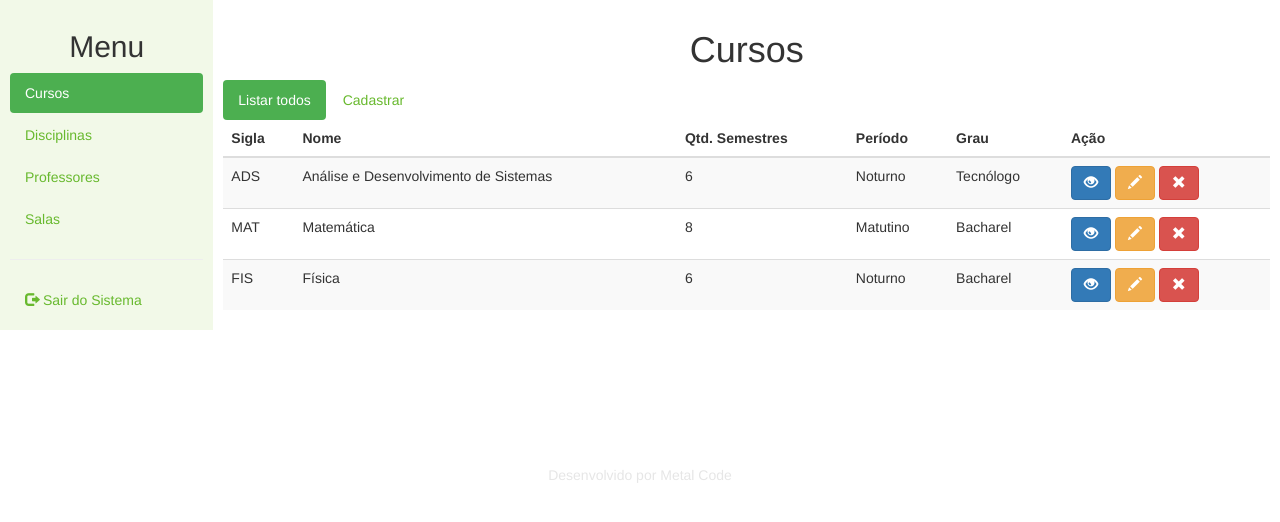
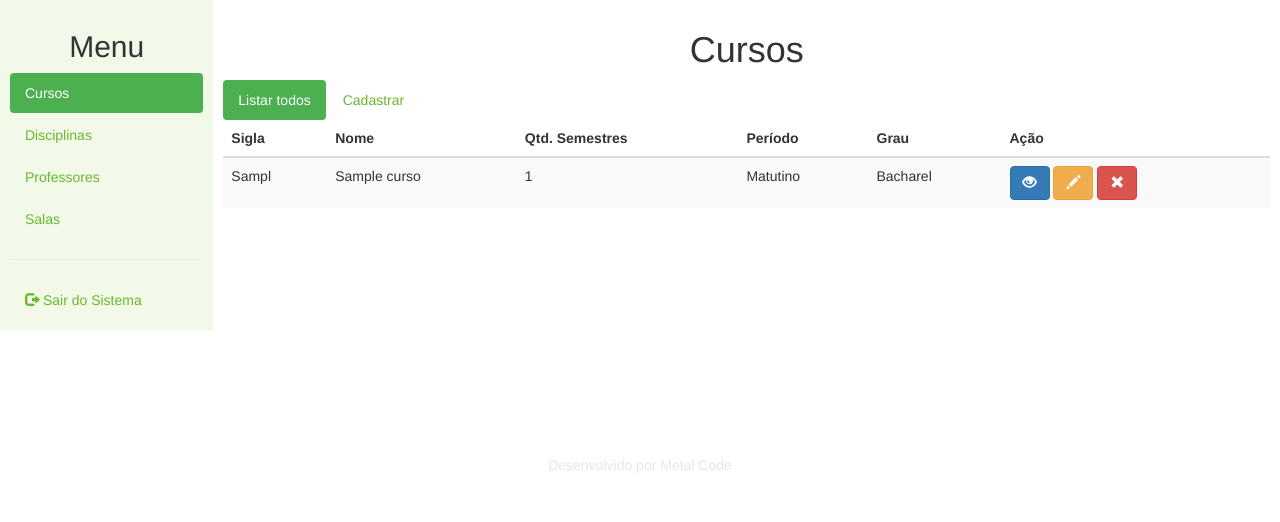
Before and after one commit to Metal-Brain/class_clock, a CodeIgniter app: page /class_clock/index.php/curso/index in a window 1280 px wide. Shown: the part 100-622 px from the top of the page. Run offline with CodeIgniter, Linux system fonts and the light colour scheme; data comes from the database, SQL or seed files in the repository; tables that the repository leaves empty hold one stand-in row (values such as "Sample post"); some libraries are stand-ins or nearby versions.

Commit message:
Listagem de Cursos

```diff
--- a/application/controllers/Curso.php
+++ b/application/controllers/Curso.php
@@ -21,8 +21,15 @@
     public function cadastrar () {
       //Carregar as bibliotecas de validação
       $this->load->library('form_validation');
-      $this->load->helper(array('form'));
-      $this->load->model(array('Curso_model','CursoTemPeriodo_model'));
+      $this->load->helper(array('form','dropdown'));
+      $this->load->model(array(
+        'Curso_model',
+        'CursoTemPeriodo_model',
+        'CursoTemDisciplina_model',
+        'Grau_model',
+        'Periodo_model',
+        'disciplina_model'
+      ));
 
       //Define regras de validação do formulario!!!
       $this->form_validation->set_rules('nome', 'nome do curso',array('required', 'min_length[5]','trim','ucwords'));
@@ -37,12 +44,10 @@
       //condição para o formulario
       if($this->form_validation->run() == FALSE){
 
-        $this->load->model(array('Grau_model','Periodo_model','disciplina_model'));
-        $this->load->helper(array('dropdown'));
-
         $dados['graus']         = convert($this->Grau_model->getAll(), True);
         $dados['periodo']       = convert($this->Periodo_model->getAll());
         $dados['disciplinas']   = convert($this->disciplina_model->getAll());
+        $dados['cursos']        = $this->Curso_model->getAll();
 
         $this->load->view('cursos',$dados);
 
@@ -65,7 +70,7 @@
             $this->CursoTemPeriodo_model->insert($idCurso,$idPeriodo);
 
           foreach ($disciplinas as $idDisciplina)
-            $this->CursoTemDisciplina_model->insert($idCurso,$idPeriodo);
+            $this->CursoTemDisciplina_model->insert($idCurso,$idDisciplina);
 
           $this->session->set_flashdata('success','Curso cadastrado com sucesso');
         } else {
--- a/application/models/Curso_model.php
+++ b/application/models/Curso_model.php
@@ -13,7 +13,13 @@
           *@author Felipe Ribeiro da Silva
           *@since 2017/03/21
     */
-    function getCurso() {
+    function getAll() {
+      $this->db->select('Curso.*, Grau.nome AS grauNome, GROUP_CONCAT(Periodo.nome) AS periodo');
+      $this->db->join('Grau','Grau.id = Curso.grau');
+      $this->db->join('Curso_tem_Periodo AS cp','cp.idCurso = Curso.id');
+      $this->db->join('Periodo','Periodo.id = cp.idPeriodo');
+      $this->db->where('status',True);
+      $this->db->group_by('Curso.id');
       $result = $this->db->get('Curso');
 
       return $result->result_array();
--- a/application/views/cursos.php
+++ b/application/views/cursos.php
@@ -72,42 +72,20 @@
                                     </tr>
                                 </thead>
                                 <tbody>
+                                  <?php foreach ($cursos as $curso) : ?>
                                     <tr>
-                                        <td>ADS</td>
-                                        <td>Análise e Desenvolvimento de Sistemas</td>
-                                        <td>6</td>
-                                        <td>Noturno</td>
-                                        <td>Tecnólogo</td>
+                                        <td><?= $curso['sigla'] ?></td>
+                                        <td><?= $curso['nome'] ?></td>
+                                        <td><?= $curso['qtdSemestres'] ?></td>
+                                        <td><?= $curso['periodo'] ?></td>
+                                        <td><?= $curso['grauNome'] ?></td>
                                         <td>
                                             <button type="button" class="btn btn-primary" title="Visualizar" data-toggle="modal" data-target="#myModal"><span class="glyphicon glyphicon-eye-open"></span></button>
                                             <button type="button" class="btn btn-warning" title="Editar" data-toggle="modal" data-target="#exampleModal" data-whateversigla="LOP1" data-whatevernome="Lógica de Programação 1" data-whatevercurso="ADS"><span class="glyphicon glyphicon-pencil"></span></button>
                                             <button type="button" class="btn btn-danger" title="Excluir"><span class="glyphicon glyphicon-remove"></span></button>
                                         </td>
                                     </tr>
-                                    <tr>
-                                        <td>MAT</td>
-                                        <td>Matemática</td>
-                                        <td>8</td>
-                                        <td>Matutino</td>
-                                        <td>Bacharel</td>
-                                        <td>
-                                            <button type="button" class="btn btn-primary" title="Visualizar" data-toggle="modal" data-target="#myModal"><span class="glyphicon glyphicon-eye-open"></span></button>
-                                            <button type="button" class="btn btn-warning" title="Editar" data-toggle="modal" data-target="#exampleModal" data-whateversigla="LOP1" data-whatevernome="Lógica de Programação 1" data-whatevercurso="ADS"><span class="glyphicon glyphicon-pencil"></span></button>
-                                            <button type="button" class="btn btn-danger" title="Excluir"><span class="glyphicon glyphicon-remove"></span></button>
-                                        </td>
-                                    </tr>
-                                    <tr>
-                                        <td>FIS</td>
-                                        <td>Física</td>
-                                        <td>6</td>
-                                        <td>Noturno</td>
-                                        <td>Bacharel</td>
-                                        <td>
-                                            <button type="button" class="btn btn-primary" title="Visualizar" data-toggle="modal" data-target="#myModal"><span class="glyphicon glyphicon-eye-open"></span></button>
-                                            <button type="button" class="btn btn-warning" title="Editar" data-toggle="modal" data-target="#exampleModal" data-whateversigla="LOP1" data-whatevernome="Lógica de Programação 1" data-whatevercurso="ADS"><span class="glyphicon glyphicon-pencil"></span></button>
-                                            <button type="button" class="btn btn-danger" title="Excluir"><span class="glyphicon glyphicon-remove"></span></button>
-                                        </td>
-                                    </tr>
+                                  <?php endforeach; ?>
                                 </tbody>
                             </table>
                         </div>
```
